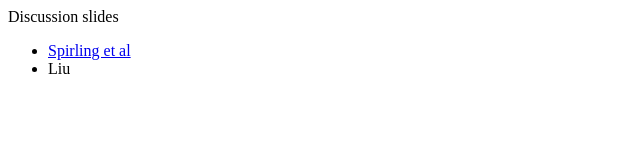
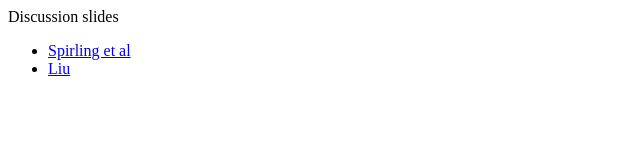
Before and after one commit to jacobeisenstein/tada-2018-discussion, a plain HTML site: page index.html in a window 1280 px wide. Shown: the full height of the page, 0-640 px from the left. Drawn offline with Linux system fonts and the light colour scheme.

Commit message:
added liu slides

```diff
--- a/index.html
+++ b/index.html
@@ -2,5 +2,5 @@ Discussion slides
 
 <UL>
   <LI><a href="Distinctiveness.slides.html">Spirling et al</a></LI>
-  <Li>Liu</LI>
+  <Li><a href="I_me_mine.slides.html">Liu</a></LI>
 </UL>
```
